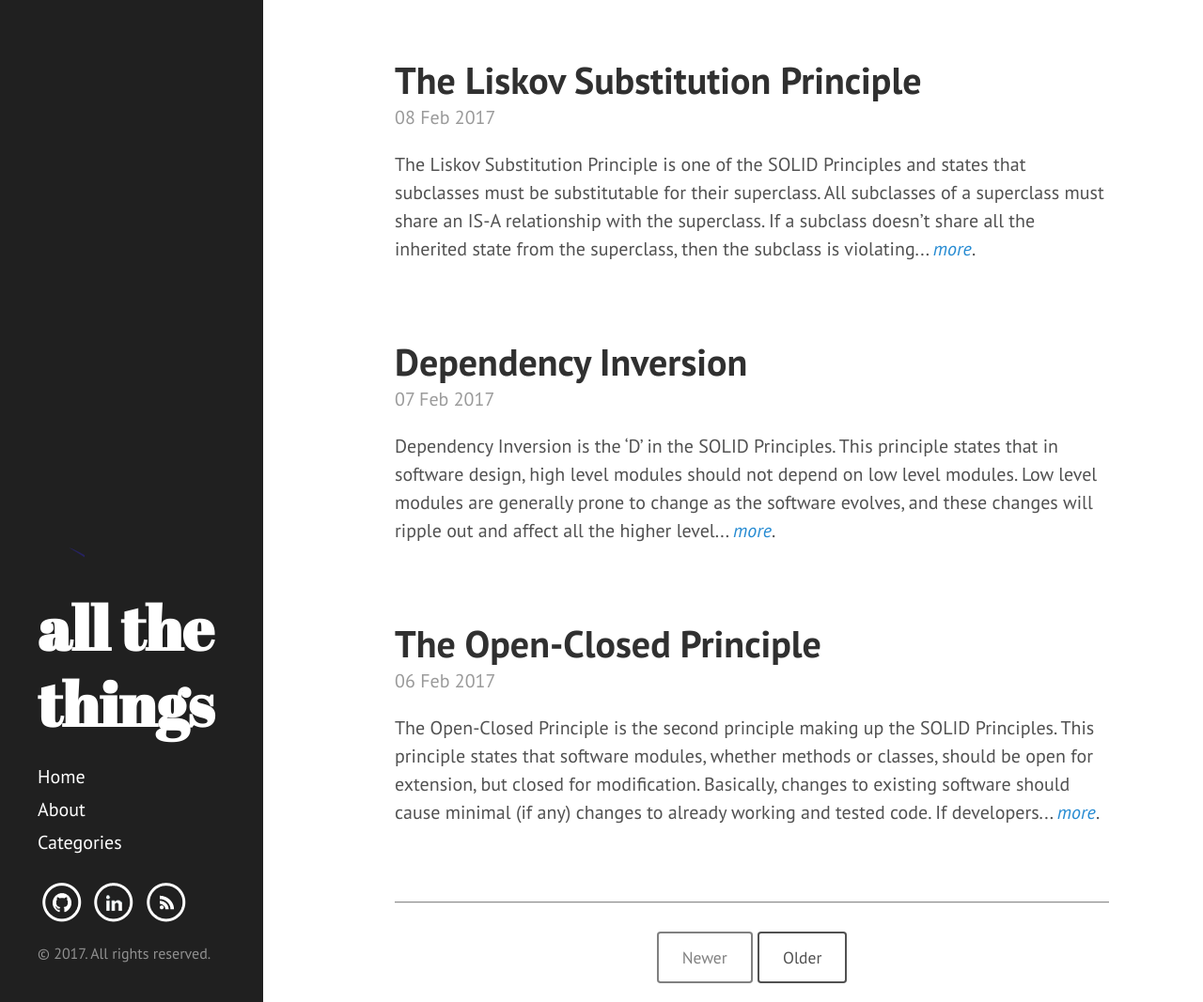
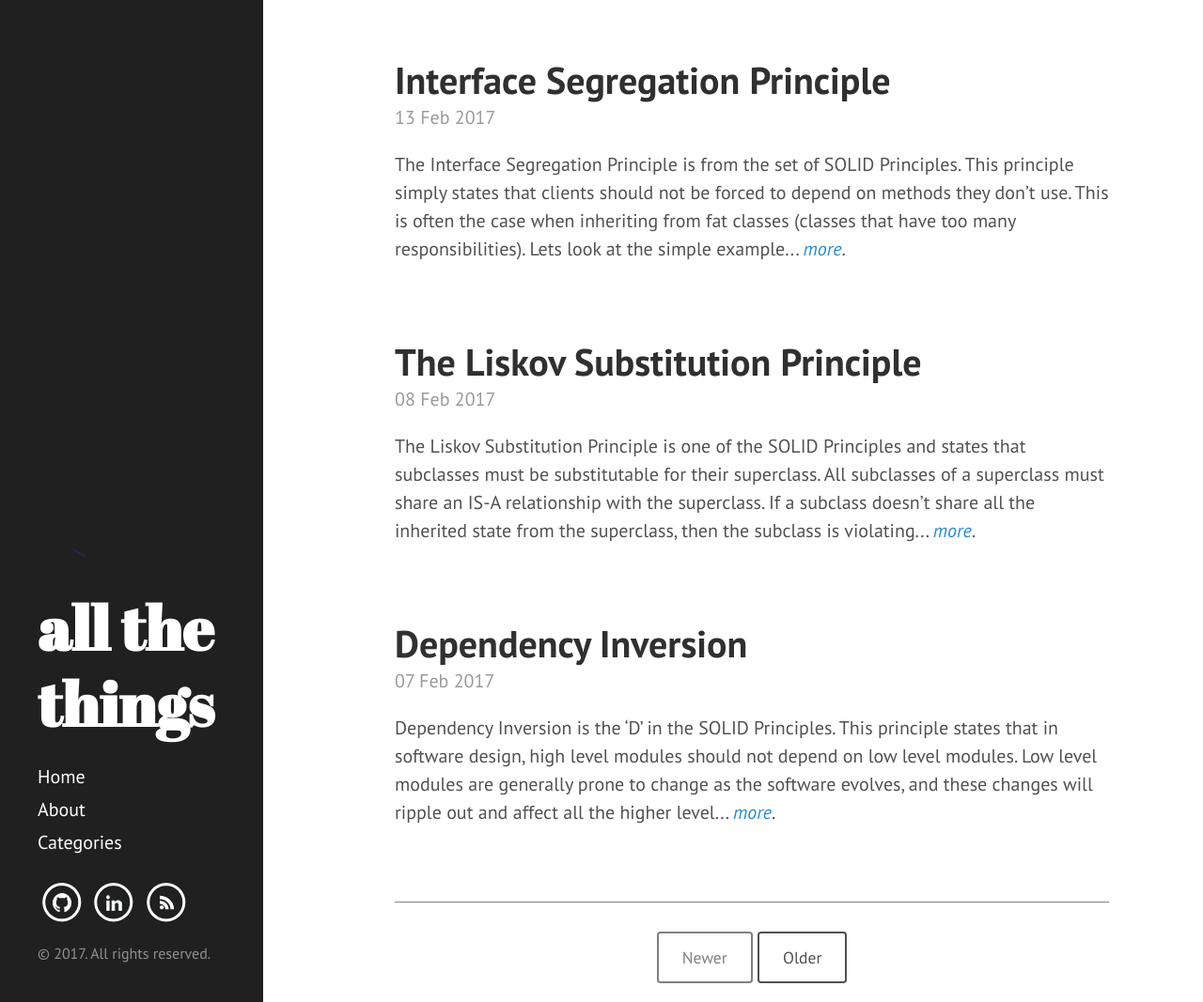
Before and after one commit to nbobhate/nbobhate.github.io, a Jekyll site: the page built from index.html, in a window 1280 px wide and 1067 px high. Shown: the whole window at 94% size. Built offline with Jekyll 4.4.1, drawn with Linux system fonts in a browser that asks for light colours; the list of posts is cut into pages by our own code.

Commit message:
New post. Fixed old post typo.

```diff
--- a/_posts/2017-02-02-solid-principles.md
+++ b/_posts/2017-02-02-solid-principles.md
@@ -12,5 +12,5 @@ Each principle is defined in its own article:
 1. [Single Responsibility Principle]({% post_url 2017-02-02-single-responsibility %})
 2. [Open-Closed Principle]({% post_url 2017-02-06-open-close %})
 3. [Liskov Substitution Principle]({% post_url 2017-02-08-liskov-substitution %})
-4. Interface Segregation Principle
+4. [Interface Segregation Principle]({% post_url 2017-02-13-interface-segregation %})
 5. [Dependency Inversion Principle]({% post_url 2017-02-07-dependency-inversion %})
--- /dev/null
+++ b/_posts/2017-02-13-interface-segregation.md
@@ -0,0 +1,52 @@
+---
+layout: post
+title: Interface Segregation Principle
+published: true
+tags: [Best Practises]
+---
+
+The Interface Segregation Principle is from the set of [SOLID Principles]({% post_url 2017-02-02-solid-principles %}). This principle simply states that clients should not be forced to depend on methods they don't use. This is often the case when inheriting from *fat* classes (classes that have too many responsibilities).
+
+Lets look at the simple example below. We have an interface called `Travel` that allows the implementing client to travel via different modes of transport.
+{% highlight java %}
+public interface Travel {
+  public void travelbyBus();
+  public void travelByTrain();
+}
+{% endhighlight %}
+
+Now lets introduce a class that will implement `Travel`. For argument's sake we have a class `Freight` that must be transported somehow. It makes sense for `Freight` to travel by train, but not by bus. However, since `Freight` is implementing `Travel`, it is forced to have an implementation of the `travelbyBus()` method. This clearly violates the Interface Segregation principle.
+{% highlight java %}
+public class Freight implements Travel {
+  @Override
+  public void travelbyBus() {
+    //...
+  }
+
+  @Override
+  public void travelByTrain() {
+    //...
+  }
+}
+{% endhighlight %}
+
+The `Travel` interface should rather be split into two separate interfaces as follows.
+{% highlight java %}
+public interface BusTravel {
+  public void travelbyBus();
+}
+
+public interface TrainTravel {
+  public void travelByTrain();
+}
+{% endhighlight %}
+
+This allows `Freight` to implement the interface that it requires without having to worry about handling responsibilities it doesn't need.
+{% highlight java %}
+public class Freight implements TrainTravel {
+  @Override
+  public void travelByTrain() {
+    //...
+  }
+}
+{% endhighlight %}
```
Also changed, not shown: _posts/2017-02-06-open-close.md (+1 -1 lines).
